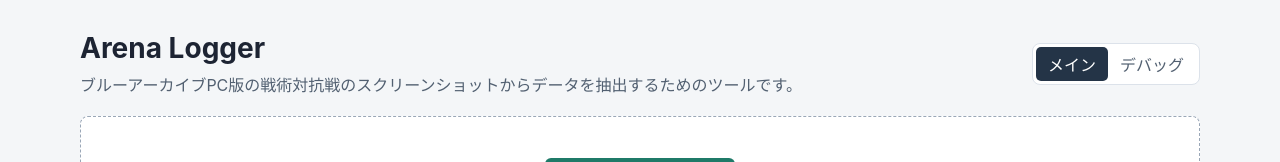
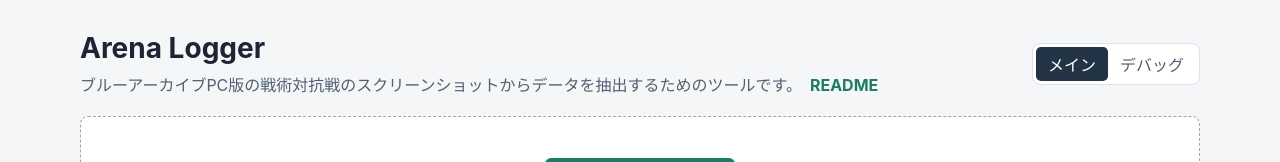
Before and after one commit to pissman045/arena_logger, a React (Vite) app: page / in a window 1280 px wide. Shown: the top 162 px of the page. Built offline with nearby package versions, Linux system fonts and the light colour scheme.

Commit message:
feat: link to readme

```diff
--- a/src/App.tsx
+++ b/src/App.tsx
@@ -3,6 +3,8 @@
 import { MainWorkspace } from "./components/MainWorkspace";
 
 type ViewMode = "main" | "debug";
+
+const readmeUrl = "https://github.com/pissman045/arena_logger#readme";
 
 export default function App() {
   const [mode, setMode] = useState<ViewMode>("main");
@@ -14,8 +16,14 @@
         <header className="workspace-header">
           <div>
             <h1>Arena Logger</h1>
-            <p>ブルーアーカイブPC版の戦術対抗戦のスクリーンショットからデータを抽出するためのツールです。</p>
+            <p>
+              ブルーアーカイブPC版の戦術対抗戦のスクリーンショットからデータを抽出するためのツールです。
+              <a className="readme-link" href={readmeUrl} rel="noreferrer" target="_blank">
+                README
+              </a>
+            </p>
           </div>
+          <div className="header-actions">
             <div className="mode-switch" aria-label="表示モード">
               <button
                 className={mode === "main" ? "is-active" : ""}
@@ -38,6 +46,7 @@
                 デバッグ
               </button>
             </div>
+          </div>
         </header>
 
         {mode === "main" ? (
--- a/src/styles.css
+++ b/src/styles.css
@@ -56,6 +56,23 @@
 .workspace-header p {
   color: #526071;
   margin-top: 6px;
+}
+
+.header-actions {
+  align-items: center;
+  display: flex;
+  gap: 10px;
+}
+
+.readme-link {
+  color: #1f7a68;
+  font-weight: 700;
+  margin-left: 8px;
+  text-decoration: none;
+}
+
+.readme-link:hover {
+  text-decoration: underline;
 }
 
 .mode-switch {
```
Lines whose indentation alone changed are shown as unchanged.
